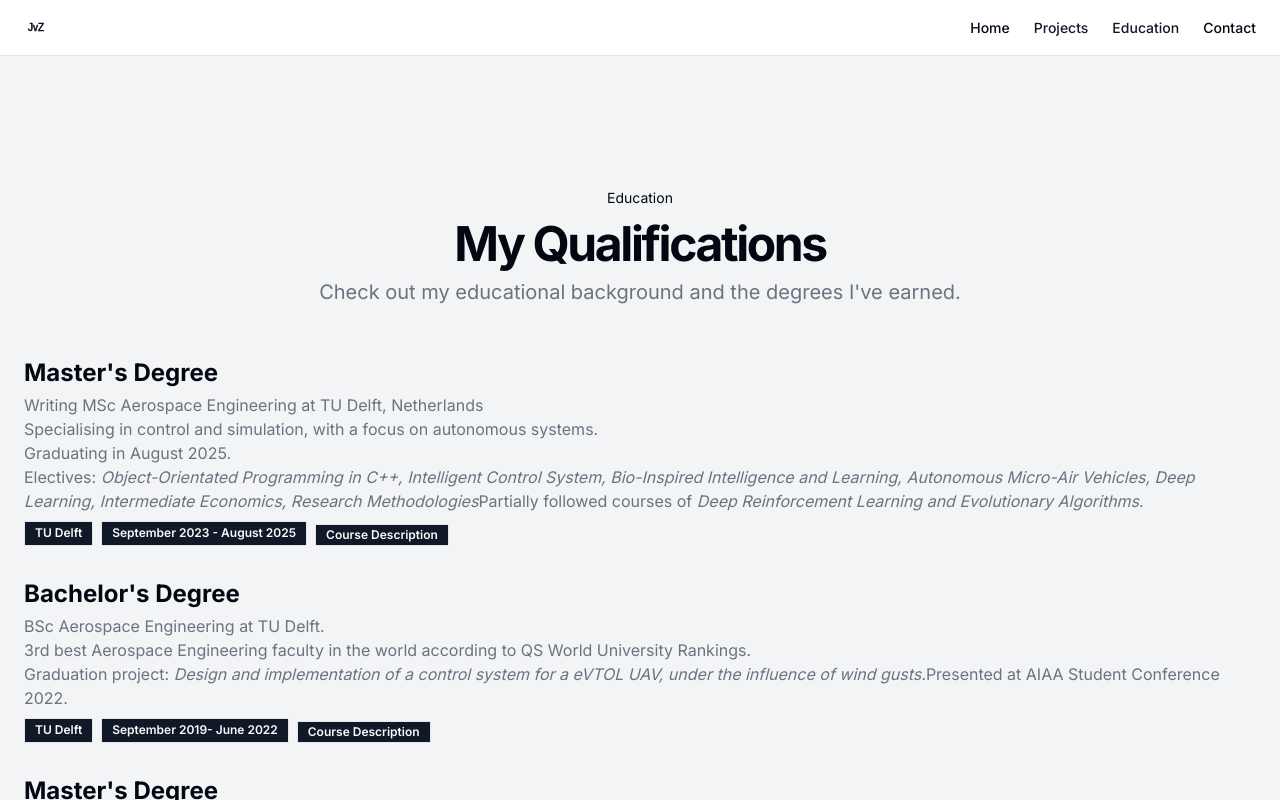
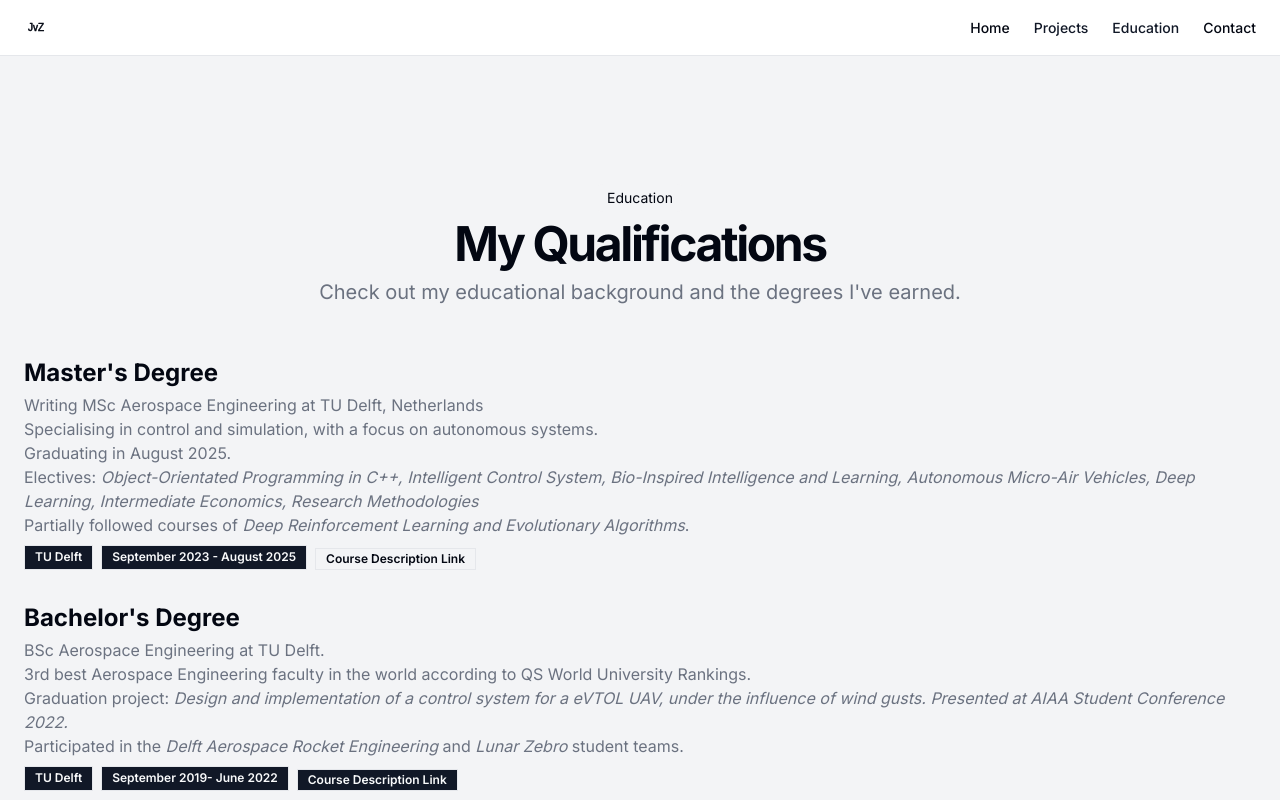
Before and after one commit to JvanZyl1/myportfolio, a Next.js app: page / in a window 1280 px wide. Both pictures are taken after a click on the link "Education". Shown: the top 800 px of the page. Built offline with nearby package versions, Linux system fonts and the light colour scheme.

Commit message:
link_new_test_badge

```diff
--- a/components/component/academic-page.tsx
+++ b/components/component/academic-page.tsx
@@ -99,15 +99,17 @@ export function AcademicPage({onNavigateToProject, onNavigateToHome, onNavigateT
                       Deep Learning,
                       Intermediate Economics,
                       Research Methodologies
-                    </em>
+                    </em> <br />
                     Partially followed courses of <em> Deep Reinforcement Learning and Evolutionary Algorithms</em>.
                   </p>
                 </div>
                 <div className="flex flex-wrap gap-2">
                   <Badge>TU Delft</Badge>
                   <Badge>September 2023 - August 2025</Badge>
-                  <a href="https://studiegids.tudelft.nl/a101_displayProgram.do?program_tree_id=31379">
-                    <Badge>Course Description</Badge>
+                  <a href="https://studiegids.tudelft.nl/a101_displayProgram.do?program_tree_id=31379"
+                    target="_blank"
+                    rel="noopener noreferrer">
+                    <Badge variant="custom" className="bg-blue-500 text-white">Course Description Link</Badge>
                   </a>
                 </div>
               </div>
@@ -122,16 +124,17 @@ export function AcademicPage({onNavigateToProject, onNavigateToHome, onNavigateT
                     QS World University Rankings. </a><br />
                     Graduation project: <em>
                       Design and implementation of a control system for a eVTOL UAV,
-                      under the influence of wind gusts.
-                    </em>
-                    Presented at AIAA Student Conference 2022.
+                      under the influence of wind gusts. Presented at AIAA Student Conference 2022.
+                    </em> <br />
+                    Participated in the <em> Delft Aerospace Rocket Engineering</em> and
+                    <em> Lunar Zebro </em> student teams.
                   </p>
                 </div>
                 <div className="flex flex-wrap gap-2">
                   <Badge>TU Delft</Badge>
                   <Badge>September 2019- June 2022</Badge>
                   <a href="https://studiegids.tudelft.nl/a101_displayProgram.do?program_tree_id=31364">
-                    <Badge>Course Description</Badge>
+                    <Badge>Course Description Link</Badge>
                   </a>
                 </div>
               </div>
--- a/components/ui/badge.tsx
+++ b/components/ui/badge.tsx
@@ -1,7 +1,7 @@
-import * as React from "react"
-import { cva, type VariantProps } from "class-variance-authority"
+import * as React from "react";
+import { cva, type VariantProps } from "class-variance-authority";
 
-import { cn } from "@/lib/utils"
+import { cn } from "@/lib/utils";
 
 const badgeVariants = cva(
   "inline-flex items-center rounded-full border px-2.5 py-0.5 text-xs font-semibold transition-colors focus:outline-none focus:ring-2 focus:ring-ring focus:ring-offset-2",
@@ -15,13 +15,14 @@ const badgeVariants = cva(
         destructive:
           "border-transparent bg-destructive text-destructive-foreground hover:bg-destructive/80",
         outline: "text-foreground",
+        custom: "", // Add a custom variant
       },
     },
     defaultVariants: {
       variant: "default",
     },
   }
-)
+);
 
 export interface BadgeProps
   extends React.HTMLAttributes<HTMLDivElement>,
@@ -30,7 +31,7 @@ export interface BadgeProps
 function Badge({ className, variant, ...props }: BadgeProps) {
   return (
     <div className={cn(badgeVariants({ variant }), className)} {...props} />
-  )
+  );
 }
 
-export { Badge, badgeVariants }
+export { Badge, badgeVariants };
```
